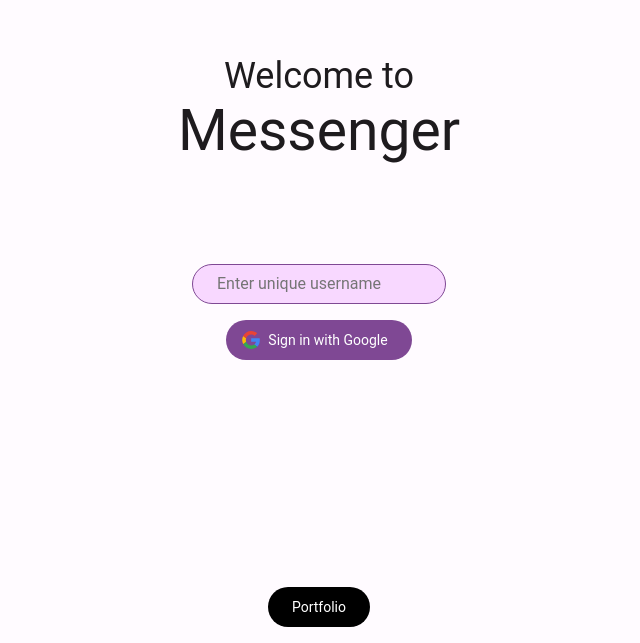
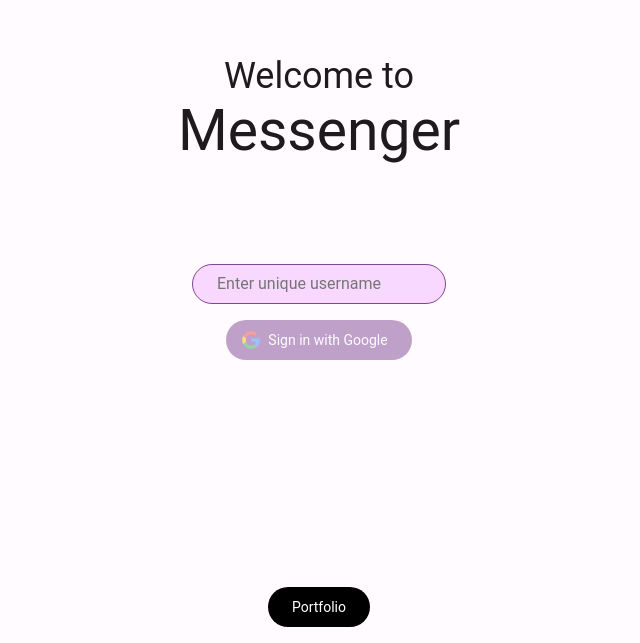
Before and after one commit to rohitrai3/messenger, a React (Vite) app: page / in a window 1280 px wide. Shown: the part 157-800 px from the top of the page, without its empty margins (321-961 px from the left). Built offline with nearby package versions, Linux system fonts and the light colour scheme.

Commit message:
Sing in input validation

```diff
--- a/src/components/signin/SignInFooter.tsx
+++ b/src/components/signin/SignInFooter.tsx
@@ -1,7 +1,9 @@
 export default function SignInFooter() {
   return (
     <div className="sign-in-footer">
-      <button className="portfolio-button label-large">Portfolio</button>
+      <a href="https://rohitrai.dev">
+        <button className="portfolio-button label-large">Portfolio</button>
+      </a>
     </div>
   );
 }
--- a/src/components/signin/SignInForm.tsx
+++ b/src/components/signin/SignInForm.tsx
@@ -25,7 +25,7 @@
     const signInInputValue = (
       document.getElementById("signInInput") as HTMLInputElement
     ).value;
-    setUsername(signInInputValue);
+    setUsername(signInInputValue.trim());
   };
 
   const signIn = async () => {
@@ -41,6 +41,22 @@
     setAuthenticating(false);
   };
 
+  const isDisableSignIn = () => {
+    if (username.length === 0 || username.match(/\.|\#|\$|\[|\]|\//g)) {
+      return true;
+    } else {
+      return false;
+    }
+  };
+
+  const getDisabledButtonStyle = () => {
+    if (isDisableSignIn()) {
+      return "disabled-button";
+    }
+  };
+
+  console.log("username: ", username, " :end");
+
   return (
     <div className="sign-in-form">
       <input
@@ -51,9 +67,11 @@
         id="signInInput"
         onChange={() => updateUsername()}
       />
+      <div className="sign-in-input-supporting text"></div>
       <button
-        className="primary label-large on-primary-text"
+        className={`${getDisabledButtonStyle()} primary label-large on-primary-text`}
         onClick={() => signIn()}
+        disabled={isDisableSignIn()}
       >
         {GoogleIcon}
         Sign in with Google
--- a/src/styles/style.css
+++ b/src/styles/style.css
@@ -26,6 +26,11 @@
 @keyframes spin {
   0% { transform: rotate(0deg); }
   100% { transform: rotate(360deg); }
+}
+
+.disabled-button {
+  cursor: default;
+  opacity: 0.5;
 }
 
 /* Sign in */
```
